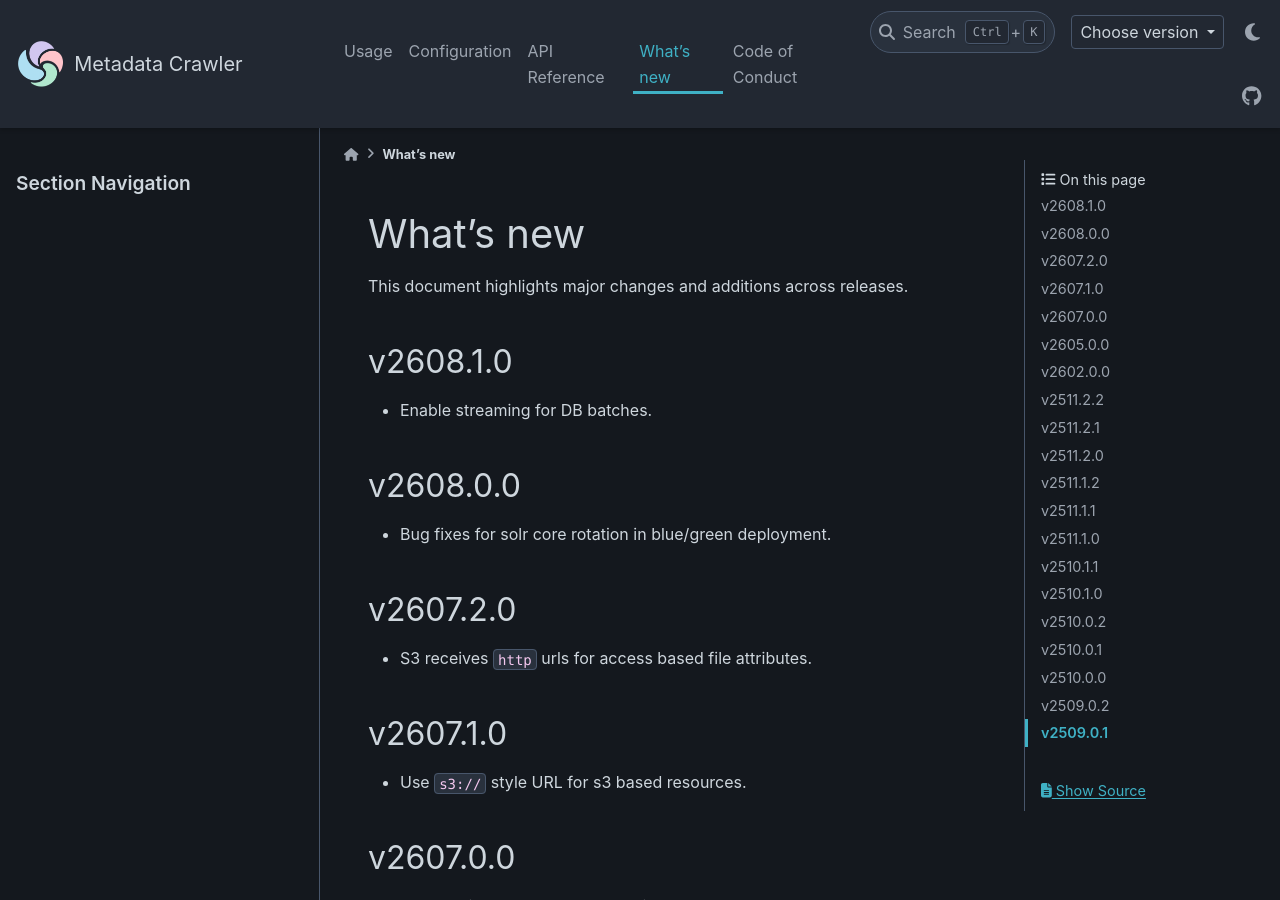
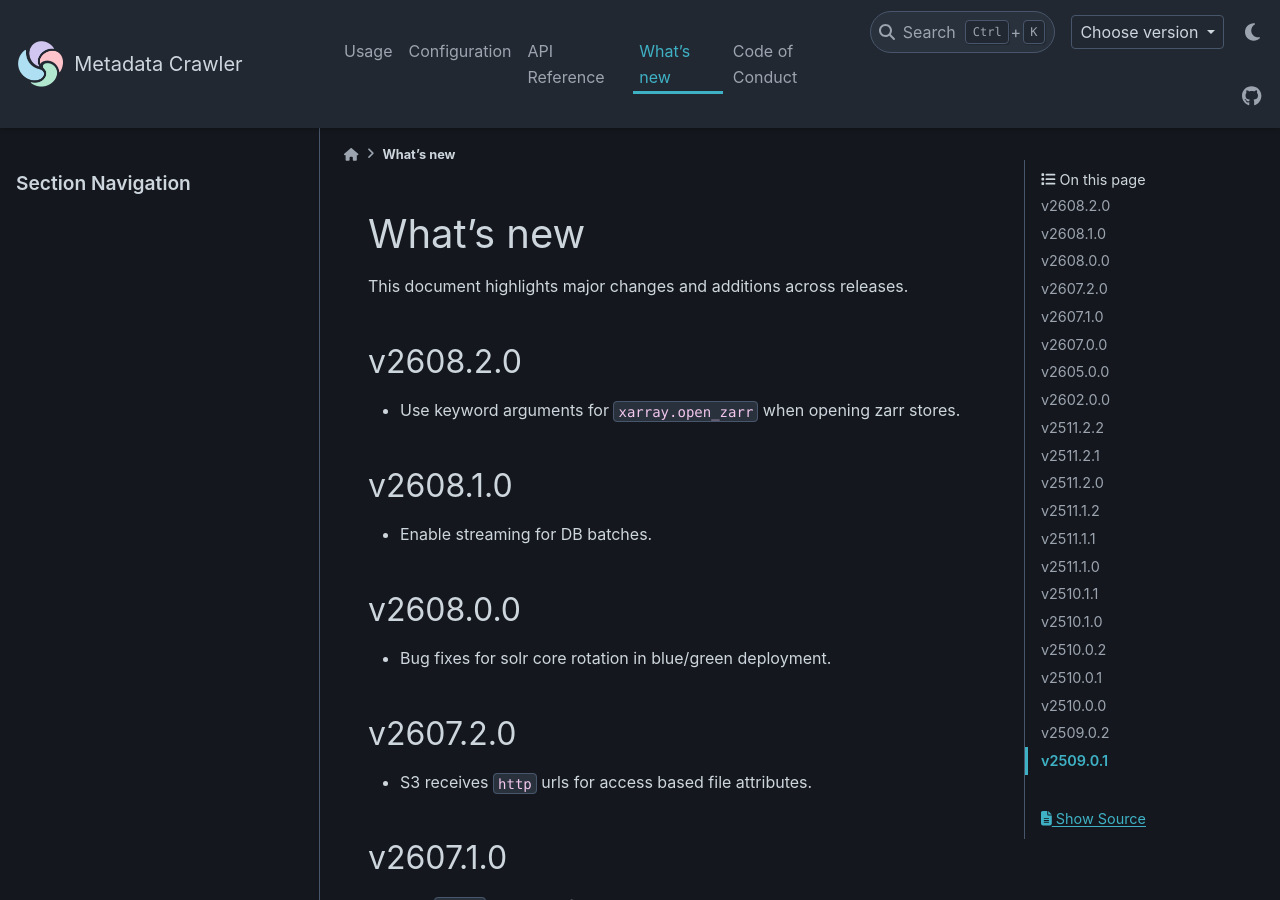
Before and after one commit to freva-org/metadata-crawler, a Sphinx documentation site: the page built from docs/source/whatsnew.rst, in a window 1280 px wide and 900 px high. Built offline with Sphinx 7.4.7 and the PyData theme 0.15.4, drawn with Linux system fonts in a browser that asks for light colours; comment, search, counter and statistics services are not loaded.

Commit message:
Update whatsnew.

```diff
--- a/docs/source/whatsnew.rst
+++ b/docs/source/whatsnew.rst
@@ -2,6 +2,10 @@ What's new
 ==========
 
 This document highlights major changes and additions across releases.
+
+v2608.2.0
+---------
+* Use keyword arguments for ``xarray.open_zarr`` when opening zarr stores.
 
 v2608.1.0
 ---------
```
